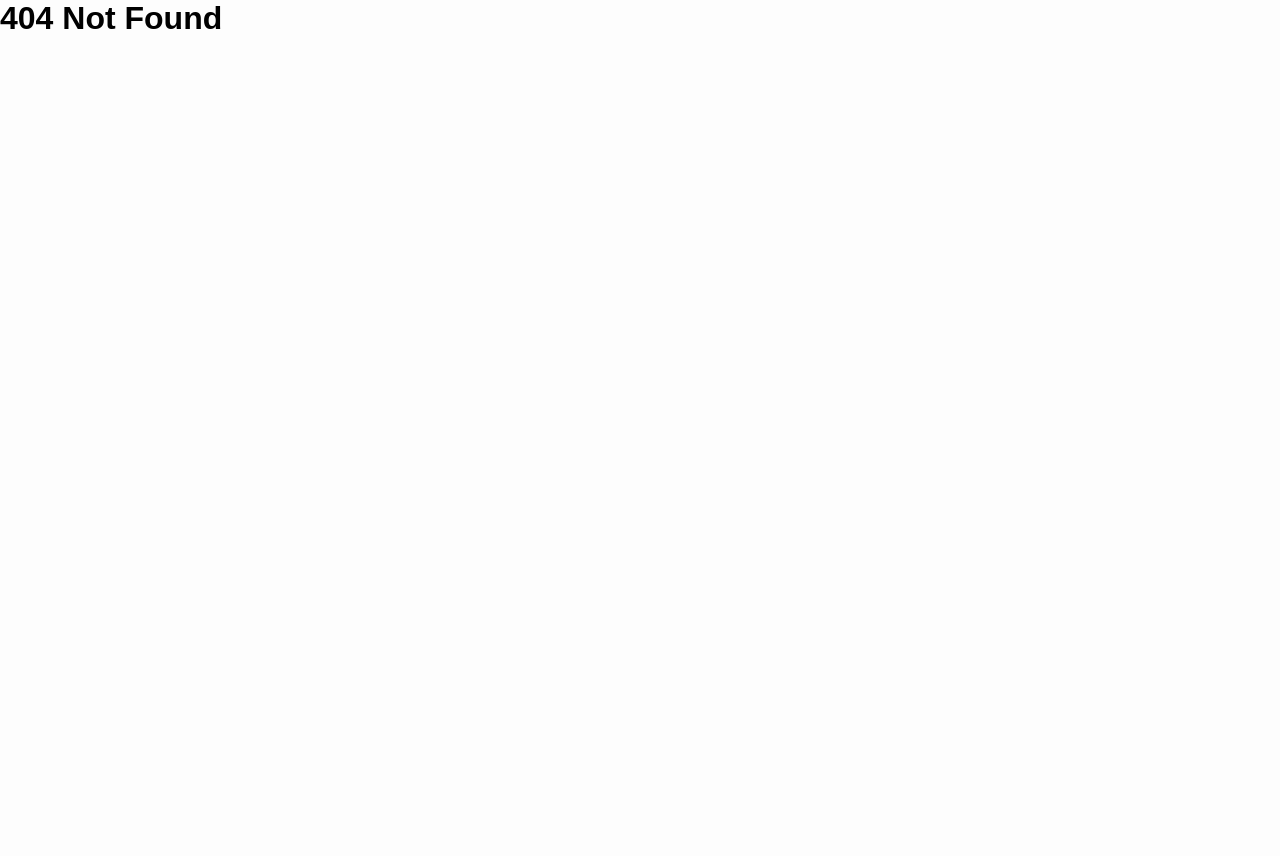
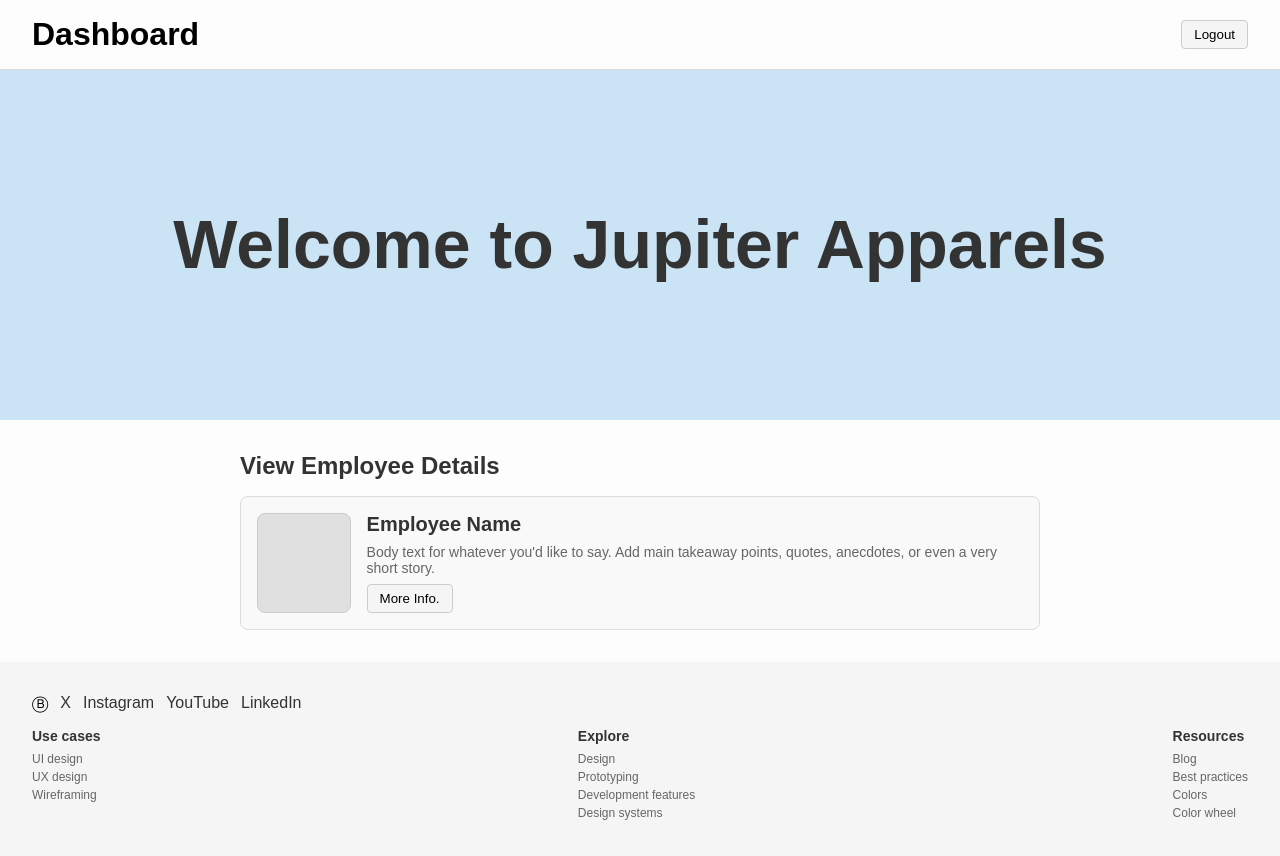
Before and after one commit to NipunSachintha/Jupiter_Apparels, a React (Vite) app in the folder client/: page /employee-dashboard in a window 1280 px wide. Before the commit this address had no page. Before the commit the page ends 800 px from the top, so only its background shows below. Built offline with nearby package versions, Linux system fonts and the light colour scheme; sample sign-in values are in the browser's storage.

Commit message:
dashboards added
dashboard pages for second managers and employees are added.

```diff
--- a/client/src/App.jsx
+++ b/client/src/App.jsx
@@ -6,6 +6,8 @@ import {
 } from 'react-router-dom'
 import Admin_dashboard from './pages/Admin/admin_dashboard';
 import HRmanager_dashboard from './pages/HRmanager/HRmanagerdashboard';
+import SecManager_dashboard from './pages/SecManager/SecManager_dashboard';
+import Employee_dashboard from './pages/employee/employee_dashboard';
 import Login from './pages/login';
 import ProtectedRoute from './components/protectedroute';
 
@@ -21,6 +23,8 @@ function App() {
         <Route element={<ProtectedRoute />}>
           <Route path="/admin-dashboard" element={<Admin_dashboard/>} />
           <Route path="/HRmanager-dashboard" element={<HRmanager_dashboard/>}/>
+          <Route path="/Secmanager-dashboard" element={<SecManager_dashboard/>}/>
+          <Route path="/employee-dashboard" element={<Employee_dashboard/>}/>
         </Route>
         <Route path="*" element={<h1>404 Not Found</h1>} />
         </Routes>
--- /dev/null
+++ b/client/src/pages/SecManager/SecManager_dashboard.jsx
@@ -0,0 +1,125 @@
+import React, { useEffect } from "react";
+import { useSelector, useDispatch } from "react-redux";
+import { useNavigate } from "react-router-dom";
+import { logout } from "../../redux/features/userSlice";
+import { employeeMenu, adminMenu, hrManagerMenu } from "../../Data/data";
+import { useState } from "react";
+import "../Admin/home.css";
+
+const SecManager_dashboard = () => {
+  const dispatch = useDispatch();
+  const navigate = useNavigate();
+
+  // Get user data from Redux store
+  const user = useSelector((state) => state.user);
+  const [role, setRole] = useState("");
+  //const {role} = useSelector((state) => state.user.role);
+
+  // Logout handler
+  const handleLogout = () => {
+    dispatch(logout());
+    navigate("/login"); // Redirect to login page
+  };
+
+  // Dynamic Menu
+  let menu;
+  if (role === "Admin User") menu = adminMenu;
+  else if (role === "HR Manager") menu = hrManagerMenu;
+  else if (role === "Employee") menu = employeeMenu;
+
+  useEffect(() => {
+    if (!user) {
+      navigate("/login"); // Redirect if user not logged in
+    }
+    const role = localStorage.getItem("role");
+    setRole(role);
+  }, [user, navigate]);
+
+  return (
+    <div className="container">
+      {/* Dynamic Header */}
+      <header className="header">
+        <h1>Dashboard</h1>
+        {role === "Admin User" && <p>Admin Menu</p>}
+        {role === "Employee" && <p>Employee Menu</p>}
+        {role === "HR Manager" && <p>HR Manager Menu</p>}
+        {role === "" && <p>Unauthorized</p>}
+        <button className="logout-btn" onClick={handleLogout}>
+          Logout
+        </button>
+      </header>
+
+      {/* Navigation Menu */}
+      <aside className="sidebar">
+        <ul className="menu-list">
+          {menu?.map((item) => (
+            <li key={item.name} className="menu-item">
+              <a href={item.path} className="menu-link">
+                <i className={item.icon}></i> {item.name}
+              </a>
+            </li>
+          ))}
+        </ul>
+      </aside>
+
+      {/* Main Content */}
+      <main className="main-content">
+        {/* Welcome Section */}
+        <section className="welcome">
+          <h1>Welcome to Jupiter Apparels</h1>
+        </section>
+
+        {/* Employee Details Section */}
+        <section className="employee-section">
+          <h2>View Employee Details</h2>
+          <div className="employee-card">
+            <div className="employee-image"></div>
+            <div className="employee-info">
+              <h3>Employee Name</h3>
+              <p>
+                Body text for whatever you'd like to say. Add main takeaway
+                points, quotes, anecdotes, or even a very short story.
+              </p>
+              <button className="info-btn">More Info.</button>
+            </div>
+          </div>
+        </section>
+      </main>
+
+      {/* Footer */}
+      <footer className="footer">
+        <div className="social-icons">
+          <span>Ⓑ</span>
+          <a href="#">X</a>
+          <a href="#">Instagram</a>
+          <a href="#">YouTube</a>
+          <a href="#">LinkedIn</a>
+        </div>
+        <div className="footer-links">
+          <div className="column">
+            <h4>Use cases</h4>
+            <p>UI design</p>
+            <p>UX design</p>
+            <p>Wireframing</p>
+          </div>
+          <div className="column">
+            <h4>Explore</h4>
+            <p>Design</p>
+            <p>Prototyping</p>
+            <p>Development features</p>
+            <p>Design systems</p>
+          </div>
+          <div className="column">
+            <h4>Resources</h4>
+            <p>Blog</p>
+            <p>Best practices</p>
+            <p>Colors</p>
+            <p>Color wheel</p>
+          </div>
+        </div>
+      </footer>
+    </div>
+  );
+};
+
+export default SecManager_dashboard;
--- /dev/null
+++ b/client/src/pages/employee/employee_dashboard.jsx
@@ -0,0 +1,125 @@
+import React, { useEffect } from "react";
+import { useSelector, useDispatch } from "react-redux";
+import { useNavigate } from "react-router-dom";
+import { logout } from "../../redux/features/userSlice";
+import { employeeMenu, adminMenu, hrManagerMenu } from "../../Data/data";
+import { useState } from "react";
+import "../Admin/home.css";
+
+const employee_dashboard = () => {
+  const dispatch = useDispatch();
+  const navigate = useNavigate();
+
+  // Get user data from Redux store
+  const user = useSelector((state) => state.user);
+  const [role, setRole] = useState("");
+  //const {role} = useSelector((state) => state.user.role);
+
+  // Logout handler
+  const handleLogout = () => {
+    dispatch(logout());
+    navigate("/login"); // Redirect to login page
+  };
+
+  // Dynamic Menu
+  let menu;
+  if (role === "Admin User") menu = adminMenu;
+  else if (role === "HR Manager") menu = hrManagerMenu;
+  else if (role === "Employee") menu = employeeMenu;
+
+  useEffect(() => {
+    if (!user) {
+      navigate("/login"); // Redirect if user not logged in
+    }
+    const role = localStorage.getItem("role");
+    setRole(role);
+  }, [user, navigate]);
+
+  return (
+    <div className="container">
+      {/* Dynamic Header */}
+      <header className="header">
+        <h1>Dashboard</h1>
+        {role === "Admin User" && <p>Admin Menu</p>}
+        {role === "Employee" && <p>Employee Menu</p>}
+        {role === "HR Manager" && <p>HR Manager Menu</p>}
+        {role === "" && <p>Unauthorized</p>}
+        <button className="logout-btn" onClick={handleLogout}>
+          Logout
+        </button>
+      </header>
+
+      {/* Navigation Menu */}
+      <aside className="sidebar">
+        <ul className="menu-list">
+          {menu?.map((item) => (
+            <li key={item.name} className="menu-item">
+              <a href={item.path} className="menu-link">
+                <i className={item.icon}></i> {item.name}
+              </a>
+            </li>
+          ))}
+        </ul>
+      </aside>
+
+      {/* Main Content */}
+      <main className="main-content">
+        {/* Welcome Section */}
+        <section className="welcome">
+          <h1>Welcome to Jupiter Apparels</h1>
+        </section>
+
+        {/* Employee Details Section */}
+        <section className="employee-section">
+          <h2>View Employee Details</h2>
+          <div className="employee-card">
+            <div className="employee-image"></div>
+            <div className="employee-info">
+              <h3>Employee Name</h3>
+              <p>
+                Body text for whatever you'd like to say. Add main takeaway
+                points, quotes, anecdotes, or even a very short story.
+              </p>
+              <button className="info-btn">More Info.</button>
+            </div>
+          </div>
+        </section>
+      </main>
+
+      {/* Footer */}
+      <footer className="footer">
+        <div className="social-icons">
+          <span>Ⓑ</span>
+          <a href="#">X</a>
+          <a href="#">Instagram</a>
+          <a href="#">YouTube</a>
+          <a href="#">LinkedIn</a>
+        </div>
+        <div className="footer-links">
+          <div className="column">
+            <h4>Use cases</h4>
+            <p>UI design</p>
+            <p>UX design</p>
+            <p>Wireframing</p>
+          </div>
+          <div className="column">
+            <h4>Explore</h4>
+            <p>Design</p>
+            <p>Prototyping</p>
+            <p>Development features</p>
+            <p>Design systems</p>
+          </div>
+          <div className="column">
+            <h4>Resources</h4>
+            <p>Blog</p>
+            <p>Best practices</p>
+            <p>Colors</p>
+            <p>Color wheel</p>
+          </div>
+        </div>
+      </footer>
+    </div>
+  );
+};
+
+export default employee_dashboard;
--- a/client/src/pages/login.jsx
+++ b/client/src/pages/login.jsx
@@ -17,6 +17,7 @@ const Login = () => {
       // Save token and role to localStorage
       localStorage.setItem("token", token);
       localStorage.setItem("role", role);
+
       console.log("role",role);
 
       // Navigate based on user role
```
